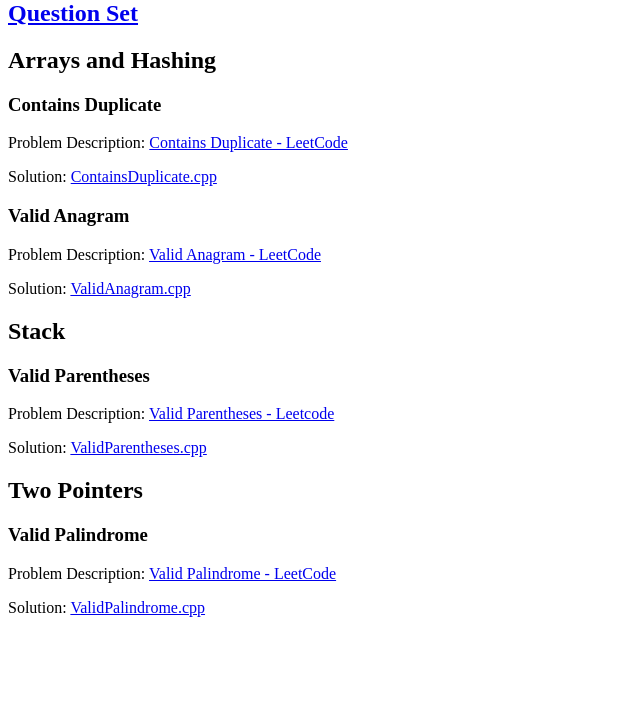
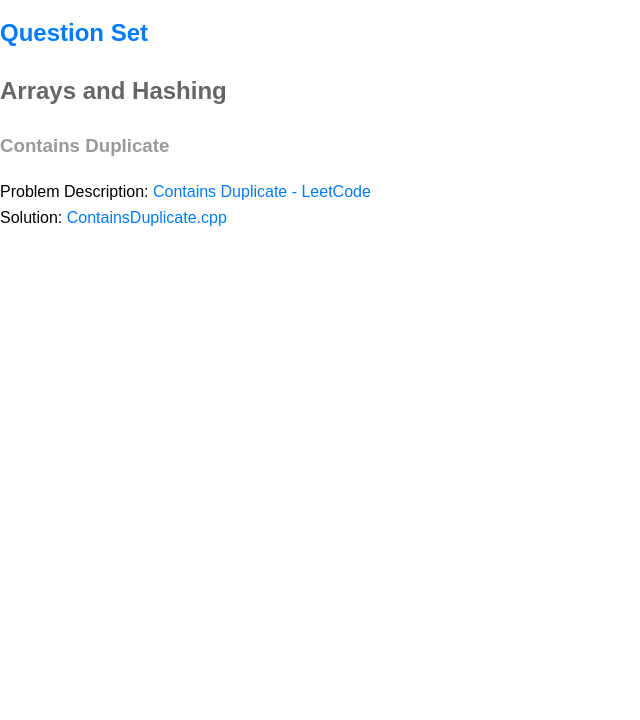
Before and after one commit to akamabhoi/neetCode, a plain HTML site: page index.html in a window 1280 px wide. Shown: the part 80-800 px from the top of the page, without its empty margins (0-640 px from the left). Drawn offline with Linux system fonts and the light colour scheme.

Commit message:
Update index.html

```diff
--- a/index.html
+++ b/index.html
@@ -4,6 +4,32 @@
     <meta charset="UTF-8" />
     <meta name="viewport" content="width=device-width, initial-scale=1.0" />
     <title>LeetCode Problem Solutions</title>
+    <style>
+      /* CSS Styles */
+      body {
+        font-family: Arial, sans-serif;
+        line-height: 1.6;
+        margin: 0;
+        padding: 0;
+      }
+      h1 {
+        color: #333;
+      }
+      h2 {
+        color: #666;
+      }
+      h3 {
+        color: #999;
+      }
+      a {
+        color: #007bff;
+        text-decoration: none;
+      }
+      p {
+        margin: 0;
+        padding: 0;
+      }
+    </style>
   </head>
   <body>
     <h1>LeetCode Problem Solutions</h1>
@@ -28,54 +54,6 @@
 
     <!-- Continue with the rest of the content in the same structure -->
 
-    <!-- Arrays and Hashing solutions -->
-    <h3>Valid Anagram</h3>
-    <p>
-      Problem Description:
-      <a href="https://leetcode.com/problems/valid-anagram/description/"
-        >Valid Anagram - LeetCode</a
-      >
-    </p>
-    <p>
-      Solution:
-      <a href="./Arrays%20and%20Hashing/ValidAnagram.cpp">ValidAnagram.cpp</a>
-    </p>
-
-    <!-- Repeat the above structure for each problem -->
-
-    <!-- Stack solutions -->
-    <h2>Stack</h2>
-
-    <h3>Valid Parentheses</h3>
-    <p>
-      Problem Description:
-      <a href="https://leetcode.com/problems/valid-parentheses/description/"
-        >Valid Parentheses - Leetcode</a
-      >
-    </p>
-    <p>
-      Solution: <a href="./Stack/ValidParentheses.cpp">ValidParentheses.cpp</a>
-    </p>
-
-    <!-- Repeat the structure for each Stack problem -->
-
-    <!-- Two Pointers solutions -->
-    <h2>Two Pointers</h2>
-
-    <h3>Valid Palindrome</h3>
-    <p>
-      Problem Description:
-      <a href="https://leetcode.com/problems/valid-palindrome/"
-        >Valid Palindrome - LeetCode</a
-      >
-    </p>
-    <p>
-      Solution:
-      <a href="./Two%20Pointer/ValidPalindrome.cpp">ValidPalindrome.cpp</a>
-    </p>
-
-    <!-- Repeat the structure for each Two Pointers problem -->
-
     <!-- Close the body and html tags -->
   </body>
 </html>
```
